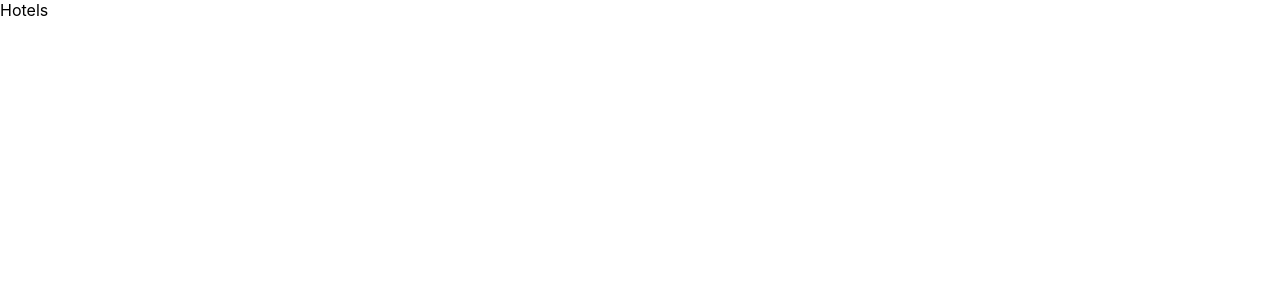
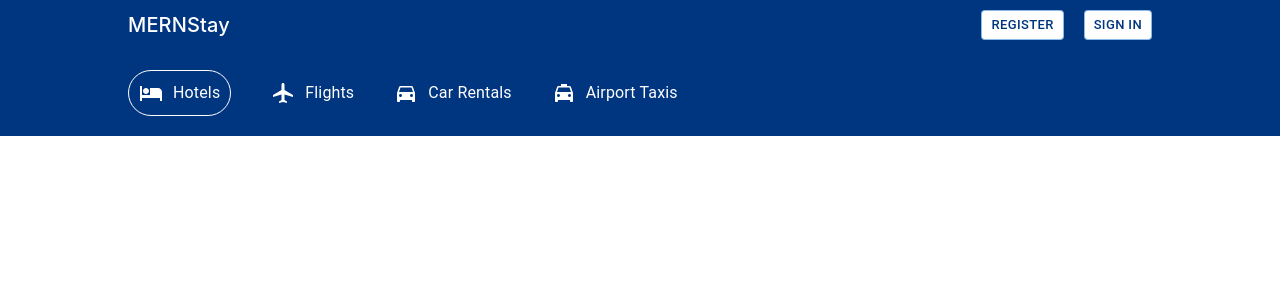
Before and after one commit to Wahaj-Ali/MERNStay, a React (Create React App) app in the folder client/: page /hotels in a window 1280 px wide. Shown: the top 300 px of the page. Built offline with nearby package versions, Linux system fonts and the light colour scheme; the HTML template or start-up script is replaced by a standard one.

Commit message:
Update List.js
Add navbar and customized header component to the hotels page.

```diff
--- a/client/src/pages/List.js
+++ b/client/src/pages/List.js
@@ -1,7 +1,12 @@
 import React from 'react'
+import { Navbar } from '../components/Navbar/Navbar'
+import { Header } from '../components/Header/Header'
 
 export const List = () => {
   return (
-    <div>Hotels</div>
+    <div>
+      <Navbar />
+      <Header  type="list"/>
+    </div>
   )
 }
```
